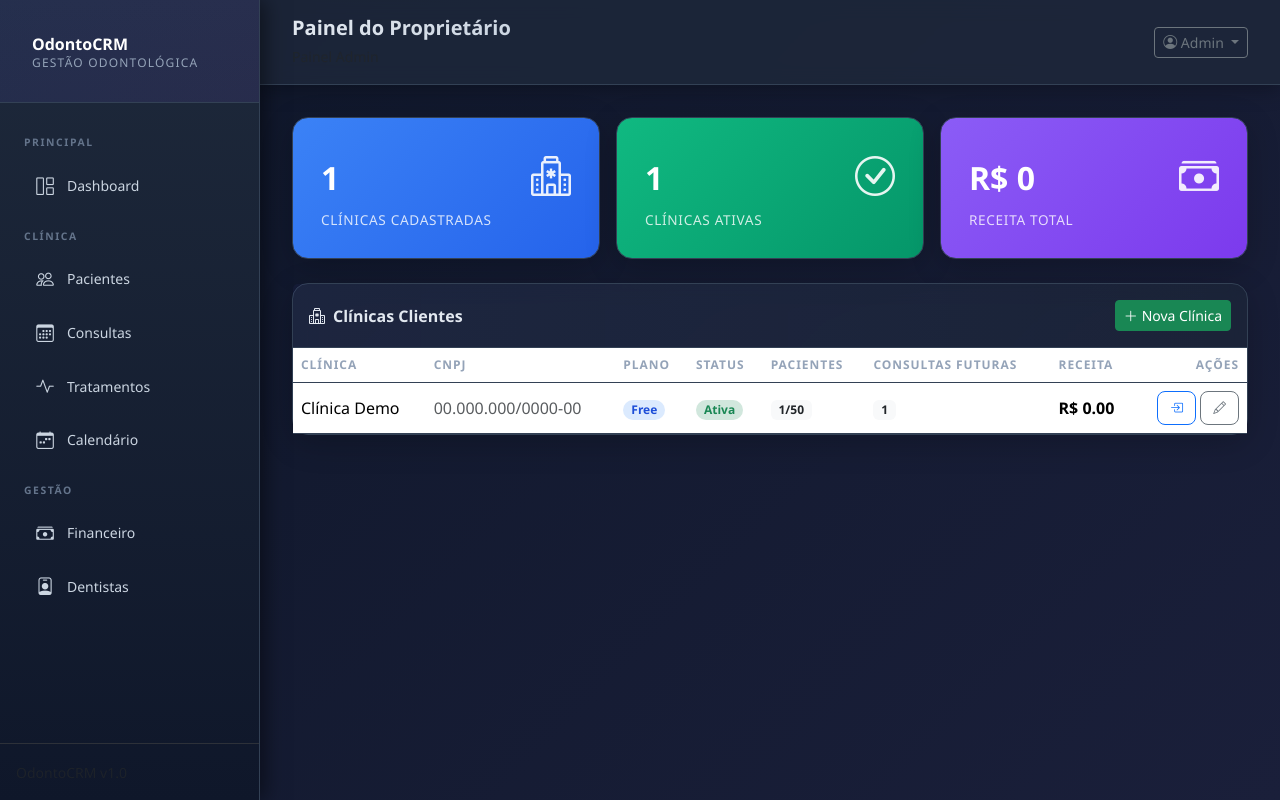
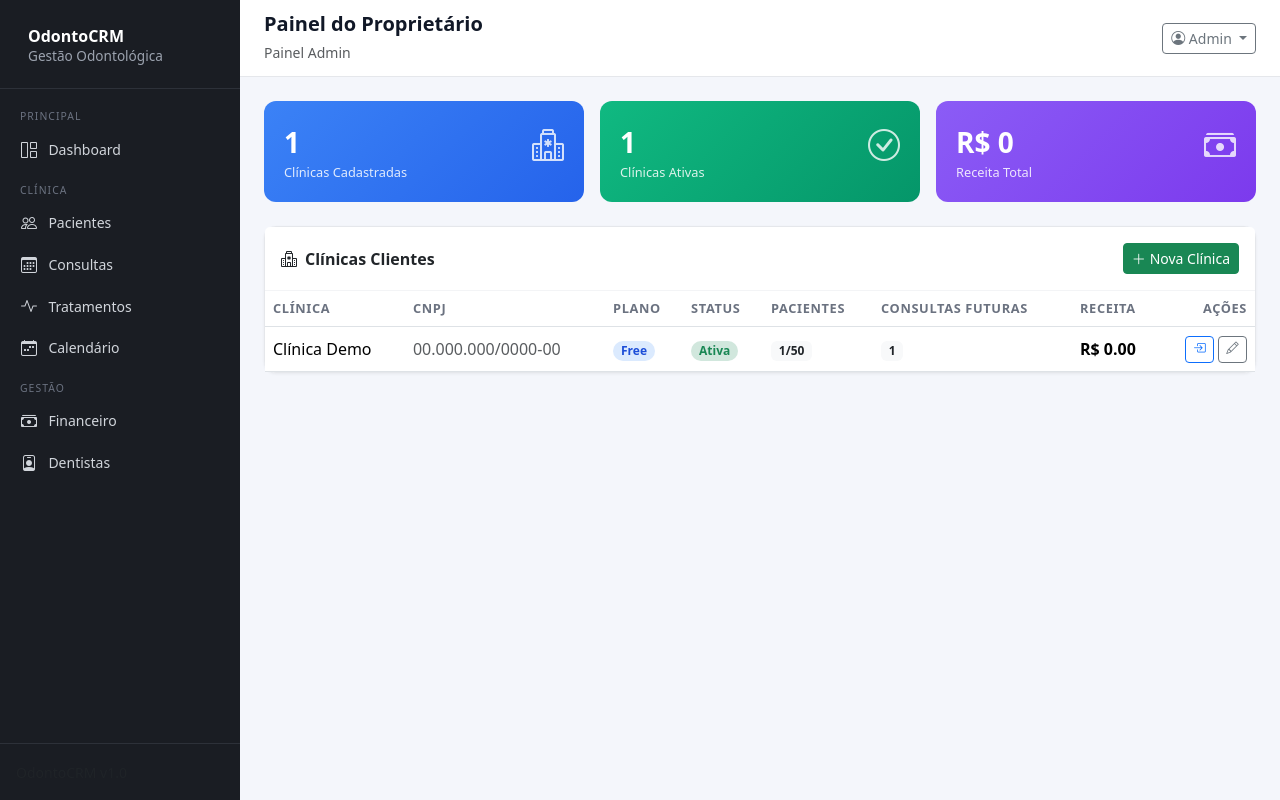
Before and after one commit to estudioduo/clinic-crm, a Flask app: page /admin in a window 1280 px wide. Run offline with Flask 3, Linux system fonts and the light colour scheme; the visitor is signed in with stand-in values (Sample User, id 1).

Commit message:
Revert "Redesign UI: Dark mode tech-focused with glassmorphism, gradients, and animations"
This reverts commit 3571c397cf055bb1895df45b3bb9c5ef9702397e.

```diff
--- a/templates/base.html
+++ b/templates/base.html
@@ -8,266 +8,82 @@
   <link href="https://cdn.jsdelivr.net/npm/bootstrap-icons@1.11.3/font/bootstrap-icons.css" rel="stylesheet">
   <style>
     :root {
-      --sidebar-width: 260px;
-      --primary: #6366f1;
-      --secondary: #8b5cf6;
-      --accent: #ec4899;
-      --dark-bg: #0f172a;
-      --card-bg: #1e293b;
-      --border: #334155;
+      --sidebar-width: 240px;
+      --primary: #0d6efd;
+      --sidebar-bg: #1a1d23;
     }
-
-    * { transition: background-color 0.2s, color 0.2s; }
-
-    body {
-      background: linear-gradient(135deg, #0f172a 0%, #1a1f3a 100%);
-      color: #e2e8f0;
-      min-height: 100vh;
-      font-family: 'Segoe UI', Tahoma, Geneva, Verdana, sans-serif;
-    }
-
-    /* Sidebar */
+    body { background: #f4f6fb; min-height: 100vh; }
     #sidebar {
       width: var(--sidebar-width);
       min-height: 100vh;
-      background: linear-gradient(180deg, #1e293b 0%, #0f172a 100%);
+      background: var(--sidebar-bg);
       position: fixed;
       top: 0; left: 0;
       z-index: 100;
       display: flex;
       flex-direction: column;
-      border-right: 1px solid var(--border);
-      box-shadow: 4px 0 20px rgba(0, 0, 0, 0.5);
     }
-
     .sidebar-brand {
-      padding: 2rem 1.5rem;
+      padding: 1.5rem 1.25rem;
+      border-bottom: 1px solid #2d3139;
       color: #fff;
-      background: linear-gradient(135deg, rgba(99, 102, 241, 0.1), rgba(139, 92, 246, 0.1));
-      border-bottom: 1px solid var(--border);
     }
-
-    .sidebar-brand .brand-icon {
-      font-size: 1.8rem;
-      background: linear-gradient(135deg, #6366f1, #8b5cf6);
-      -webkit-background-clip: text;
-      -webkit-text-fill-color: transparent;
-      background-clip: text;
+    .sidebar-brand .brand-icon { font-size: 1.5rem; color: #3b82f6; }
+    .sidebar-brand h6 { margin: 0; font-size: .85rem; color: #9ca3af; }
+    .sidebar-nav { flex: 1; padding: .5rem 0; }
+    .sidebar-nav .nav-label {
+      font-size: .65rem;
+      text-transform: uppercase;
+      letter-spacing: .1em;
+      color: #6b7280;
+      padding: .75rem 1.25rem .25rem;
     }
-
-    .sidebar-brand h6 {
-      margin: 0;
-      font-size: 0.75rem;
-      color: #94a3b8;
-      text-transform: uppercase;
-      letter-spacing: 0.1em;
-    }
-
-    .sidebar-nav {
-      flex: 1;
-      padding: 1rem 0;
-      overflow-y: auto;
-    }
-
-    .sidebar-nav .nav-label {
-      font-size: 0.65rem;
-      text-transform: uppercase;
-      letter-spacing: 0.15em;
-      color: #64748b;
-      padding: 1rem 1.5rem 0.5rem;
-      font-weight: 700;
-    }
-
     .sidebar-nav a {
       display: flex;
       align-items: center;
-      gap: 0.75rem;
-      padding: 0.85rem 1.5rem;
-      color: #cbd5e1;
+      gap: .65rem;
+      padding: .55rem 1.25rem;
+      color: #d1d5db;
       text-decoration: none;
-      font-size: 0.875rem;
-      border-left: 3px solid transparent;
-      margin: 0 0.5rem;
-      border-radius: 0.5rem;
-      transition: all 0.3s;
+      font-size: .875rem;
+      border-radius: 0;
+      transition: background .15s;
     }
-
-    .sidebar-nav a:hover {
-      background: rgba(99, 102, 241, 0.15);
-      color: #e2e8f0;
-      border-left-color: var(--primary);
+    .sidebar-nav a:hover, .sidebar-nav a.active {
+      background: #2d3139;
+      color: #fff;
     }
-
-    .sidebar-nav a.active {
-      background: linear-gradient(90deg, rgba(99, 102, 241, 0.2), transparent);
-      color: #fff;
-      border-left-color: var(--primary);
-    }
-
-    .sidebar-nav a i {
-      width: 20px;
-      text-align: center;
-      font-size: 1.1rem;
-    }
-
-    #main {
-      margin-left: var(--sidebar-width);
-    }
-
-    /* Topbar */
+    .sidebar-nav a.active { border-left: 3px solid #3b82f6; }
+    .sidebar-nav a i { width: 18px; text-align: center; font-size: 1rem; }
+    #main { margin-left: var(--sidebar-width); }
     .topbar {
-      background: rgba(30, 41, 59, 0.8);
-      backdrop-filter: blur(10px);
-      border-bottom: 1px solid var(--border);
-      padding: 1rem 2rem;
+      background: #fff;
+      border-bottom: 1px solid #e5e7eb;
+      padding: .75rem 1.5rem;
       display: flex;
       align-items: center;
       justify-content: space-between;
-      box-shadow: 0 4px 20px rgba(0, 0, 0, 0.3);
     }
-
-    .topbar h5 {
-      margin: 0;
-      font-weight: 700;
-      font-size: 1.25rem;
-      background: linear-gradient(135deg, #e2e8f0, #cbd5e1);
-      -webkit-background-clip: text;
-      -webkit-text-fill-color: transparent;
-      background-clip: text;
-    }
-
-    .page-content {
-      padding: 2rem;
-    }
-
-    /* Cards */
-    .card {
-      background: rgba(30, 41, 59, 0.6);
-      border: 1px solid var(--border);
-      border-radius: 1rem;
-      box-shadow: 0 8px 32px rgba(0, 0, 0, 0.2);
-      backdrop-filter: blur(10px);
-      transition: all 0.3s;
-    }
-
-    .card:hover {
-      border-color: var(--primary);
-      box-shadow: 0 16px 48px rgba(99, 102, 241, 0.15);
-      transform: translateY(-2px);
-    }
-
-    .card-header {
-      background: linear-gradient(90deg, rgba(99, 102, 241, 0.05), transparent);
-      border-bottom: 1px solid var(--border);
-      font-weight: 700;
-      color: #e2e8f0;
-    }
-
-    /* Stat Cards */
-    .stat-card {
-      border-radius: 1rem;
-      color: #fff;
-      padding: 1.75rem;
-      border: 1px solid var(--border);
-      background: linear-gradient(135deg, rgba(99, 102, 241, 0.15), rgba(139, 92, 246, 0.1));
-      box-shadow: 0 8px 32px rgba(0, 0, 0, 0.2);
-      backdrop-filter: blur(10px);
-    }
-
-    .stat-card .stat-icon {
-      font-size: 2.5rem;
-      opacity: 0.9;
-      margin-bottom: 0.5rem;
-    }
-
-    .stat-card .stat-value {
-      font-size: 2rem;
-      font-weight: 800;
-      margin: 0.5rem 0;
-    }
-
-    .stat-card .stat-label {
-      font-size: 0.85rem;
-      opacity: 0.8;
-      text-transform: uppercase;
-      letter-spacing: 0.05em;
-    }
-
-    /* Badges */
-    .badge-status-Agendado { background: rgba(59, 130, 246, 0.2); color: #60a5fa; }
-    .badge-status-Confirmado { background: rgba(34, 197, 94, 0.2); color: #4ade80; }
-    .badge-status-Realizado { background: rgba(107, 114, 128, 0.2); color: #d1d5db; }
-    .badge-status-Cancelado { background: rgba(239, 68, 68, 0.2); color: #fca5a5; }
-    .badge-status-Pendente { background: rgba(245, 158, 11, 0.2); color: #fcd34d; }
-    .badge-status-Pago { background: rgba(34, 197, 94, 0.2); color: #4ade80; }
-    .badge-status-Proposta { background: rgba(59, 130, 246, 0.2); color: #60a5fa; }
-    .badge-status-"Em andamento" { background: rgba(245, 158, 11, 0.2); color: #fcd34d; }
-    .badge-status-Concluído { background: rgba(34, 197, 94, 0.2); color: #4ade80; }
-
-    /* Table */
-    .table {
-      color: #cbd5e1;
-    }
-
-    .table th {
-      font-size: 0.75rem;
-      text-transform: uppercase;
-      letter-spacing: 0.08em;
-      color: #94a3b8;
-      font-weight: 700;
-      border-color: var(--border);
-    }
-
-    .table td {
-      vertical-align: middle;
-      border-color: var(--border);
-    }
-
-    .table tbody tr {
-      transition: all 0.2s;
-    }
-
-    .table tbody tr:hover {
-      background: rgba(99, 102, 241, 0.1);
-    }
-
-    /* Buttons */
-    .btn-primary {
-      background: linear-gradient(135deg, #6366f1, #8b5cf6);
-      border: none;
-      box-shadow: 0 4px 15px rgba(99, 102, 241, 0.3);
-    }
-
-    .btn-primary:hover {
-      background: linear-gradient(135deg, #4f46e5, #7c3aed);
-      transform: translateY(-2px);
-      box-shadow: 0 8px 25px rgba(99, 102, 241, 0.4);
-    }
-
-    .btn-action {
-      padding: 0.4rem 0.75rem;
-      font-size: 0.8rem;
-      border-radius: 0.5rem;
-      transition: all 0.2s;
-    }
-
-    .btn-action:hover {
-      transform: scale(1.05);
-    }
-
-    /* Alerts */
-    .alert {
-      background: rgba(30, 41, 59, 0.8);
-      border: 1px solid var(--border);
-      color: #e2e8f0;
-      border-radius: 0.75rem;
-    }
-
-    .alert-success { border-left: 4px solid #22c55e; }
-    .alert-danger { border-left: 4px solid #ef4444; }
-    .alert-warning { border-left: 4px solid #f59e0b; }
-    .alert-info { border-left: 4px solid #3b82f6; }
-
+    .topbar h5 { margin: 0; font-weight: 600; color: #111827; }
+    .page-content { padding: 1.5rem; }
+    .card { border: 1px solid #e5e7eb; border-radius: .75rem; box-shadow: 0 1px 3px rgba(0,0,0,.06); }
+    .card-header { background: #fff; border-bottom: 1px solid #f3f4f6; font-weight: 600; }
+    .stat-card { border-radius: .75rem; color: #fff; padding: 1.25rem; }
+    .stat-card .stat-icon { font-size: 2rem; opacity: .8; }
+    .stat-card .stat-value { font-size: 1.75rem; font-weight: 700; }
+    .stat-card .stat-label { font-size: .8rem; opacity: .85; }
+    .badge-status-Agendado { background: #dbeafe; color: #1d4ed8; }
+    .badge-status-Confirmado { background: #d1fae5; color: #065f46; }
+    .badge-status-Realizado { background: #f3f4f6; color: #374151; }
+    .badge-status-Cancelado { background: #fee2e2; color: #991b1b; }
+    .badge-status-Pendente { background: #fef3c7; color: #92400e; }
+    .badge-status-Pago { background: #d1fae5; color: #065f46; }
+    .badge-status-Proposta { background: #dbeafe; color: #1d4ed8; }
+    .badge-status-"Em andamento" { background: #fcd34d; color: #78350f; }
+    .badge-status-Concluído { background: #d1fae5; color: #065f46; }
+    .table th { font-size: .8rem; text-transform: uppercase; letter-spacing: .05em; color: #6b7280; font-weight: 600; }
+    .table td { vertical-align: middle; }
+    .btn-action { padding: .2rem .45rem; font-size: .78rem; }
     @media (max-width: 768px) {
       #sidebar { transform: translateX(-100%); }
       #main { margin-left: 0; }
```
